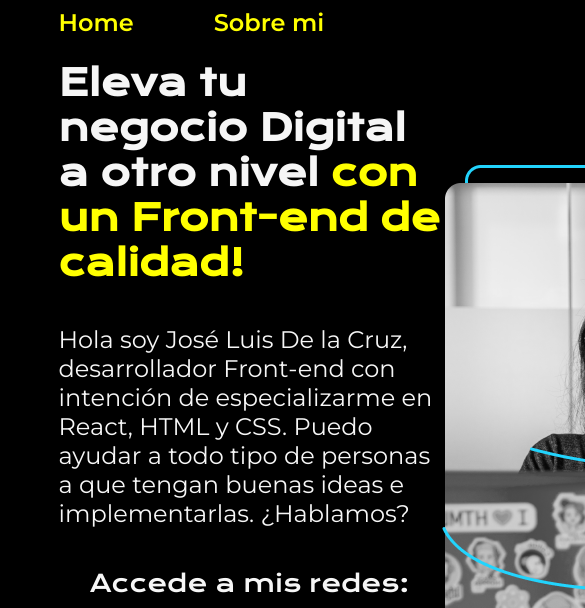
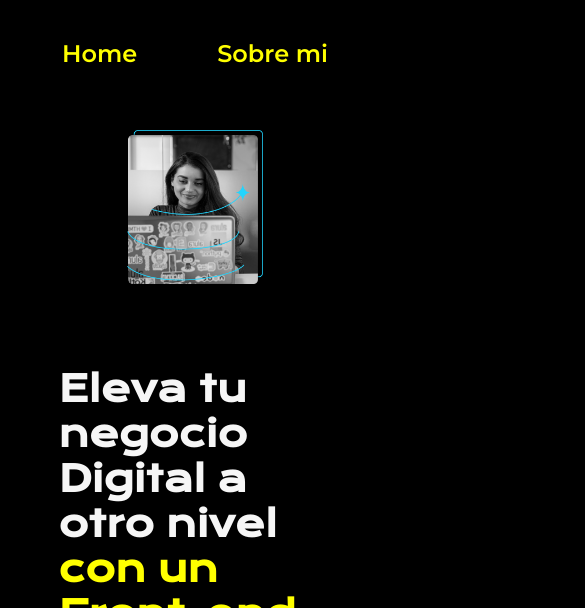
Before and after one commit to ScoobyDI/portafolio-joseluis, a plain HTML site: page index.html in a window 390 px wide. Shown: the top 608 px of the page, 585 px wide, since content can reach past the window. Drawn offline with nearby package versions, Linux system fonts and the light colour scheme.

Commit message:
Aplicando responsibidad

```diff
--- a/index.html
+++ b/index.html
@@ -8,7 +8,7 @@
     <link rel="stylesheet" href="/styles/style.css">
 </head>
 <body>
-    <header class="menu">
+    <header class="header">
         <nav class="header__menu">
             <a class="header_menu_link" href="/index.html">Home</a>
             <a class="header_menu_link" href="/about.html">Sobre mi</a>
@@ -33,7 +33,7 @@
             </div>
         </section class="descripción">
 
-        <img src="img/Imagem.png" alt="img_de_usuario">
+        <img class="usuario__img" src="img/Imagem.png" alt="img_de_usuario">
     </main>
     <footer>
         <p> Desarrollado por José Luis De la Cruz</p>
--- a/styles/style.css
+++ b/styles/style.css
@@ -14,7 +14,7 @@
     padding: 0px;
 }
 
-.menu {
+.header {
     padding: 2% 0% 0% 15%;
 }
 
@@ -25,7 +25,7 @@
 
 .header_menu_link {
     font-family: "Montserrat", sans-serif;
-    font-size: 24px;
+    font-size: 1.5rem;          /*1 rem = 16px para que se ajuste a la pagina*/
     font-weight: 600;
     color: yellow;
     text-decoration: none;
@@ -43,17 +43,18 @@ body {
     align-items: center;
     padding: 6% 15%;               /*  cambio de margin a padding para que no este tan lejos el inicio del footer */
     justify-content: space-between;
+    gap: 82px;
 }
 
 .descripcion {
-    width: 615px;
+    width: 50%;
     display: flex;
     flex-direction: column;
     gap: 40px;
 }
 
 .descripcion__Titulo {
-    font-size: 36px;
+    font-size: 2.25rem;
     font-family: "Krona One", sans-serif;
 }
 
@@ -62,7 +63,7 @@ body {
 }
 
 .descripcion__Cuerpo {
-    font-size: 24px;
+    font-size: 1.5rem;
     font-family: "Montserrat", sans-serif;
 }
 
@@ -75,19 +76,19 @@ body {
 
 .subtitulo__enlaces {
     font-family: "Krona One", sans-serif;
-    font-size: 24px;
+    font-size: 1.5rem;
     font-weight: 400;
 }
 
 .enlaces_link {
-    width: 378px;
+    width: 50%;
     background-color: black;
     text-align: center;
     padding: 21.5px 0;
     border: 2px solid yellow;
     border-radius: 8px;
     font-family: "Montserrat", sans-serif;
-    font-size: 24px;
+    font-size: 1.5rem;
     font-weight: 600;
     text-decoration: none;
     color: #F6F6F6;
@@ -100,6 +101,10 @@ body {
     background-color: #272727;
 }
 
+.usuario__img {
+    width: 50%;
+}
+
 footer {
     background-color: yellow;
     color: black;
@@ -108,3 +113,22 @@ footer {
     font-family: "Montserrat", sans-serif;
     font-weight: 600;
 }
+
+@media (max-width: 1200px) {
+
+    .header {
+        padding: 10%;
+    }
+
+    .header__menu {
+        justify-content: center;
+    }
+
+    .contenedor__Principal {
+        flex-direction: column-reverse;
+    }
+
+    .descripcion {
+        width: auto;
+    }
+}
```
Also changed, not shown: about.html (+1 -1 lines).
